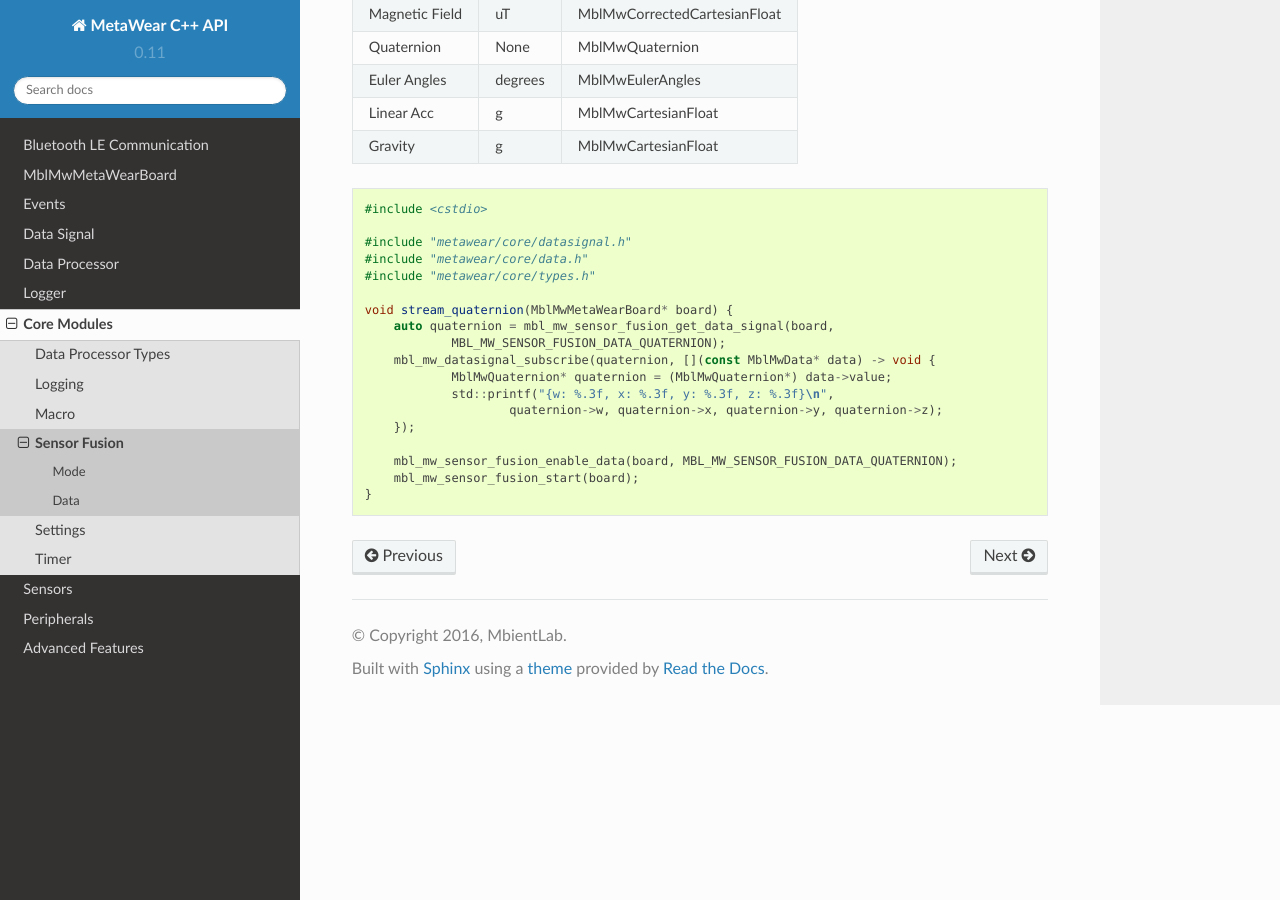
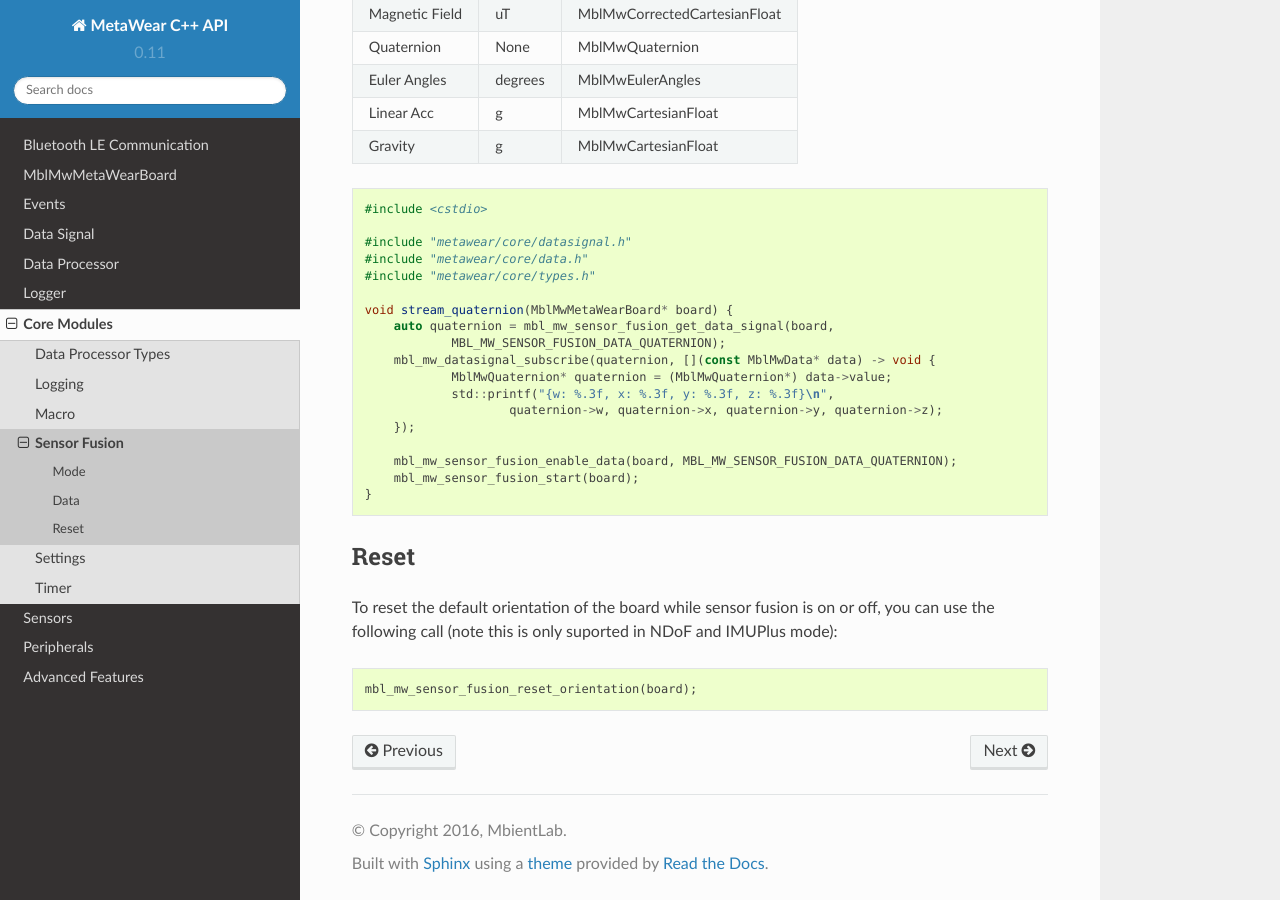
Before and after one commit to mbientlab/MetaWear-SDK-Cpp, a Sphinx documentation site: the page built from cppdocs/source/sensor_fusion.rst, in a window 1280 px wide and 900 px high, scrolled down 1499 px. Built offline with Sphinx 7.4.7 and the Read the Docs theme 2.0.0, drawn with Linux system fonts in a browser that asks for light colours.

Commit message:
update for 1.5.1

```diff
--- a/cppdocs/source/sensor_fusion.rst
+++ b/cppdocs/source/sensor_fusion.rst
@@ -90,3 +90,11 @@ Gravity         g      MblMwCartesianFloat
     	mbl_mw_sensor_fusion_enable_data(board, MBL_MW_SENSOR_FUSION_DATA_QUATERNION);
     	mbl_mw_sensor_fusion_start(board);
     }
+
+Reset
+------
+To reset the default orientation of the board while sensor fusion is on or off, you can use the following call (note this is only suported in NDoF and IMUPlus mode):
+
+::
+
+        mbl_mw_sensor_fusion_reset_orientation(board);
```
